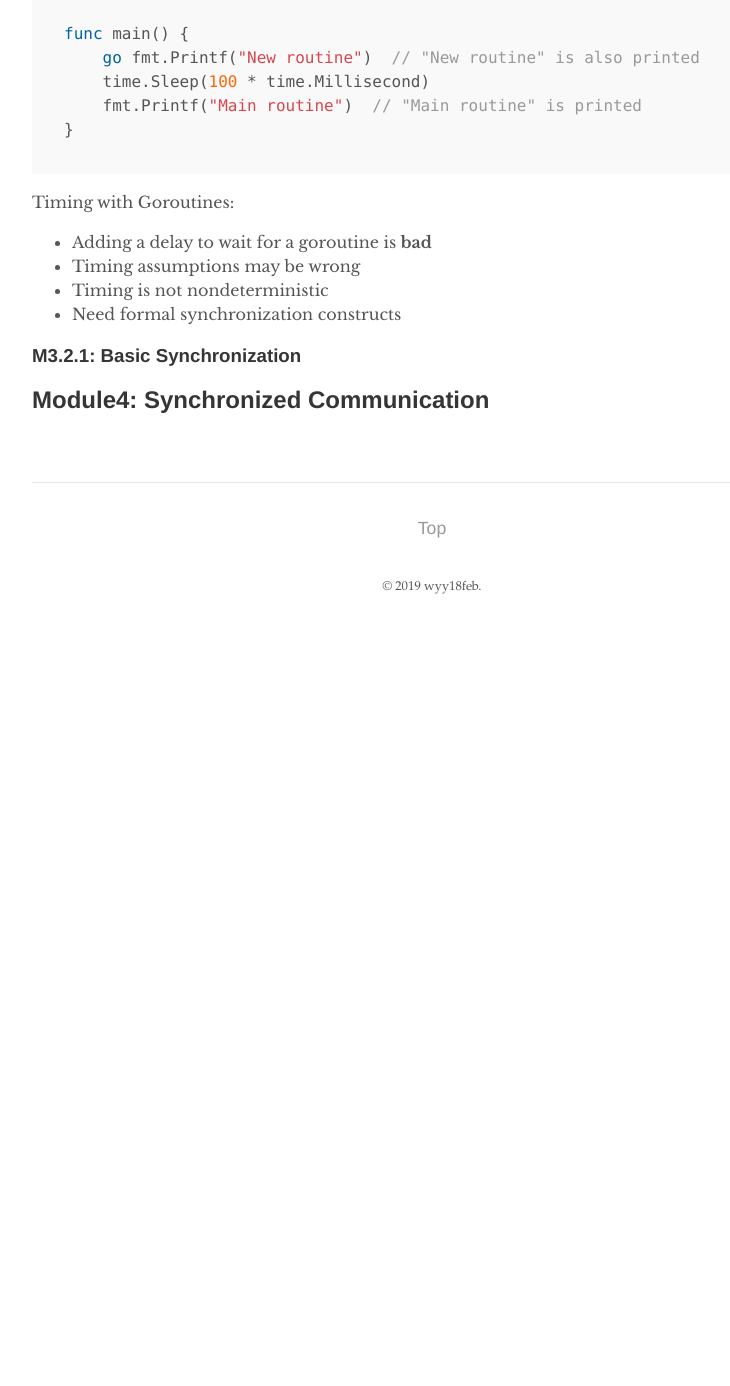
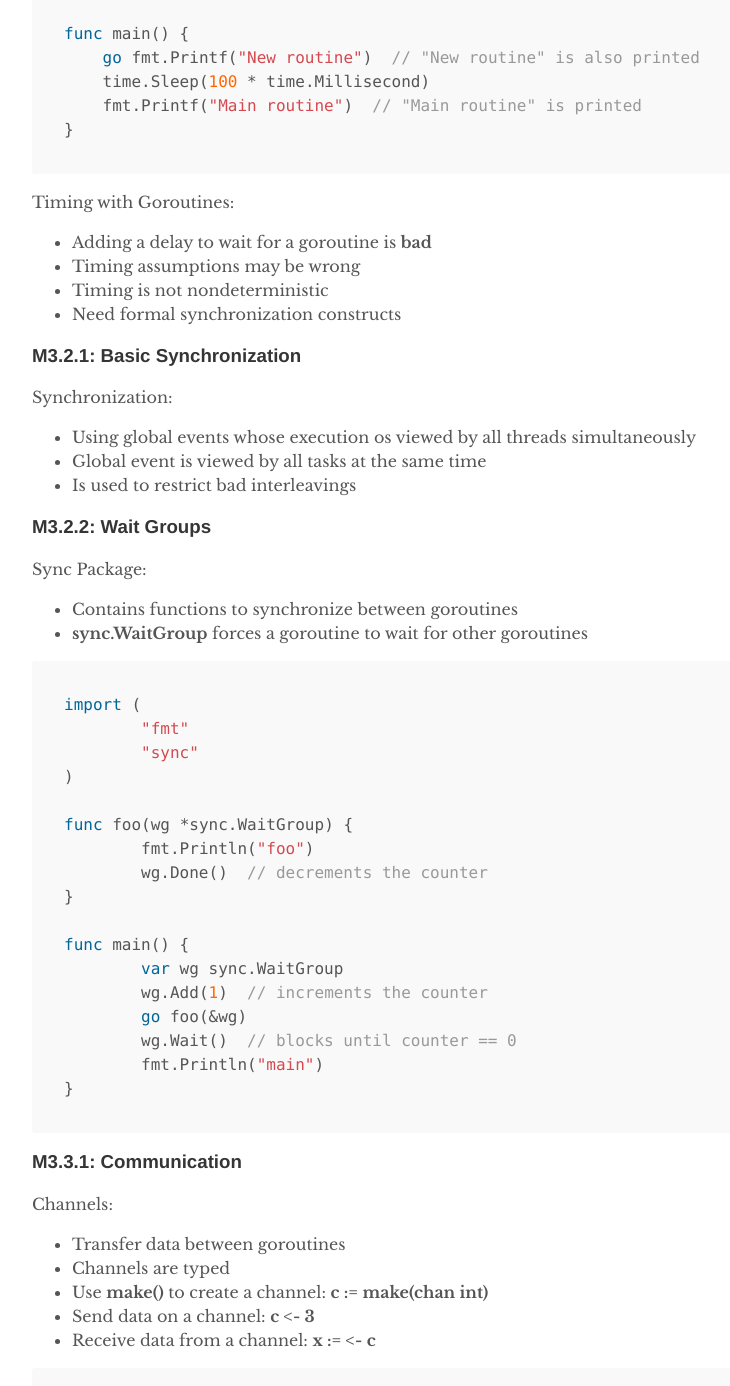
Before and after one commit to wyy18feb/wyy18feb.github.io, a Jekyll site: the page built from _posts/2019-10-01-First-Step-in-Go.md, in a window 1280 px wide and 1400 px high, scrolled down 32626 px. Shown: the top 1386 px of the window, without its empty margins (208-938 px from the left). Built offline with Jekyll 4.4.1, drawn with Linux system fonts in a browser that asks for light colours; before the commit the page ends 33256 px from its top, so only the background shows below that; some of the changed text lies outside the part shown.

Commit message:
post 20191003

````diff
--- a/_posts/2019-10-01-First-Step-in-Go.md
+++ b/_posts/2019-10-01-First-Step-in-Go.md
@@ -629,7 +629,7 @@ f.Close()
 
 # Functions, Methods, and Interfaces
 
-## Module1: Functions and Organizations
+## Module 1: Functions and Organizations
 
 ### M1.1.1: Why Use Functions?
 
@@ -763,7 +763,7 @@ func main() {
 - Control-flow Complexity
 - Partitioning Conditionals
 
-## Module2: Function Types
+## Module 2: Function Types
 
 ### M2.1.1: First-Class Values
 
@@ -884,7 +884,7 @@ func main() {
 }
 ```
 
-## Module3: Object Orientation in Go
+## Module 3: Object Orientation in Go
 
 ### M3.1.1: Classes and Encapsulation
 
@@ -1000,7 +1000,7 @@ Using Pointer Receivers:
 
 Mixing pointer/non-pointer receivers for a type will get confusing.
 
-## Module4: Interfaces for Abstraction
+## Module 4: Interfaces for Abstraction
 
 ### M4.1.1: Polymorphism
 
@@ -1161,7 +1161,7 @@ if err != nil {
 
 # Concurrency in Go
 
-## Module1: Why Use Concurrency?
+## Module 1: Why Use Concurrency?
 
 ### M1.1.1: Parallel Execution
 
@@ -1186,7 +1186,7 @@ Concurrent: start and end time overlap. Concurrent tasks may be executed on the
 
 Parallel: execute at exactly the same time. Parallel tasks must be executed on different hardware.
 
-## Module2: Concurrency Basics
+## Module 2: Concurrency Basics
 
 ### M2.1.1: Processes
 
@@ -1233,7 +1233,7 @@ Outcome depends on non-deterministic ordering.
 Communication Between Tasks:
 - Threads are largely independent but not completely independent
 
-## Module3: Threads in Go
+## Module 3: Threads in Go
 
 ### M3.1.1: Goroutines
 
@@ -1283,4 +1283,61 @@ Timing with Goroutines:
 
 ### M3.2.1: Basic Synchronization
 
-## Module4: Synchronized Communication
+Synchronization:
+- Using global events whose execution os viewed by all threads simultaneously
+- Global event is viewed by all tasks at the same time
+- Is used to restrict bad interleavings
+
+### M3.2.2: Wait Groups
+
+Sync Package:
+- Contains functions to synchronize between goroutines
+- **sync.WaitGroup** forces a goroutine to wait for other goroutines
+
+```go
+import (
+	"fmt"
+	"sync"
+)
+
+func foo(wg *sync.WaitGroup) {
+	fmt.Println("foo")
+	wg.Done()  // decrements the counter
+}
+
+func main() {
+	var wg sync.WaitGroup
+	wg.Add(1)  // increments the counter
+	go foo(&wg)
+	wg.Wait()  // blocks until counter == 0
+	fmt.Println("main")
+}
+```
+
+### M3.3.1: Communication
+
+Channels:
+- Transfer data between goroutines
+- Channels are typed
+- Use **make()** to create a channel: **c := make(chan int)**
+- Send data on a channel: **c <- 3**
+- Receive data from a channel: **x := <- c**
+
+```go
+func prod(v1 int, v2 int, c chan int) {
+	c <- v1 * v2
+}
+
+func main() {
+	c := make(chan int)
+	go prod(1, 2, c)
+	go prod(3, 4, c)
+	a := <- c
+	b := <- c
+	go prod(a, b, c)
+	res := <- c
+	fmt.Println(res)
+}
+```
+
+## Module 4: Synchronized Communication
````
Also changed, not shown: _drafts/First-Step-In-Go.md (+65 -8 lines).
